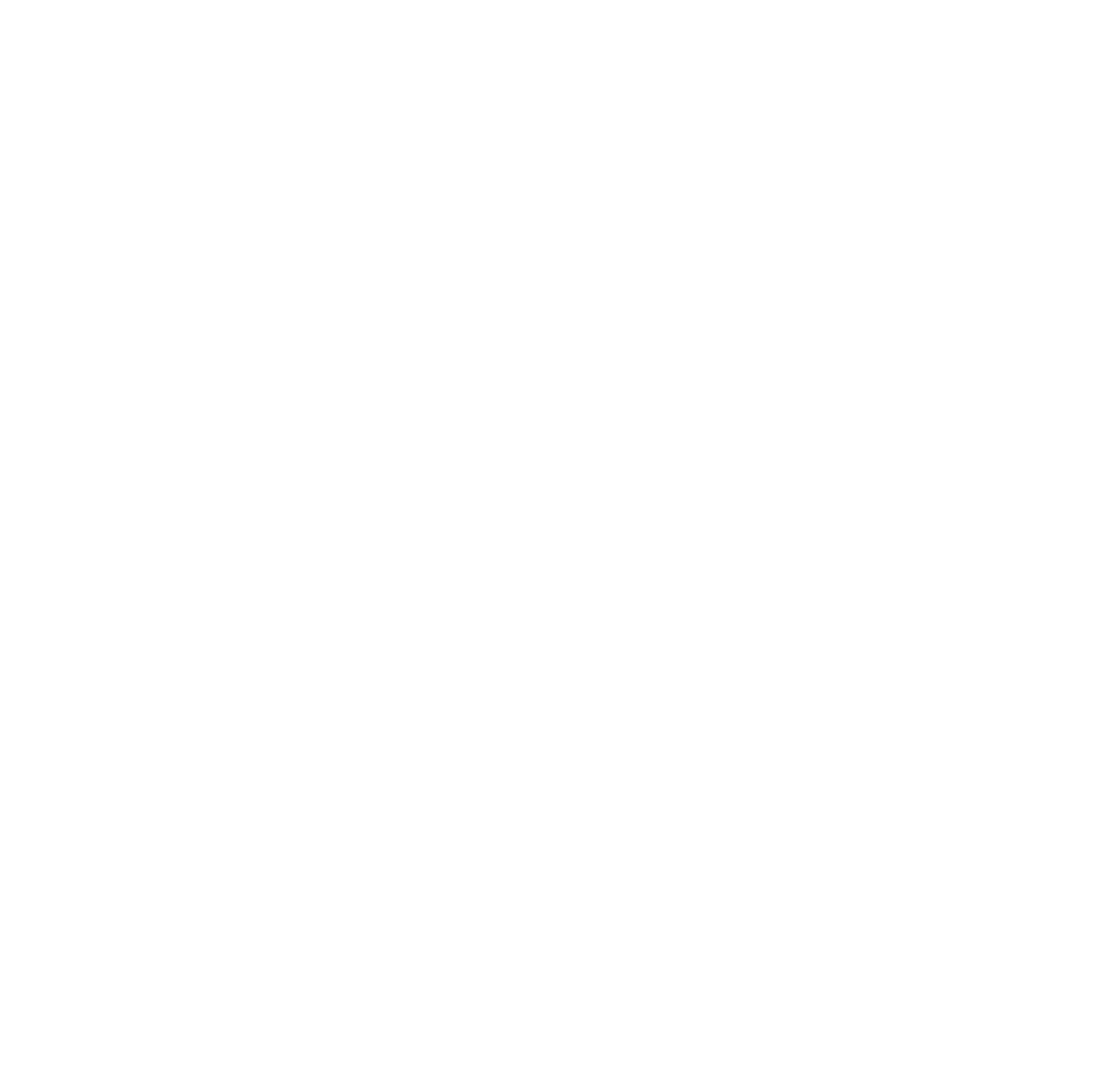
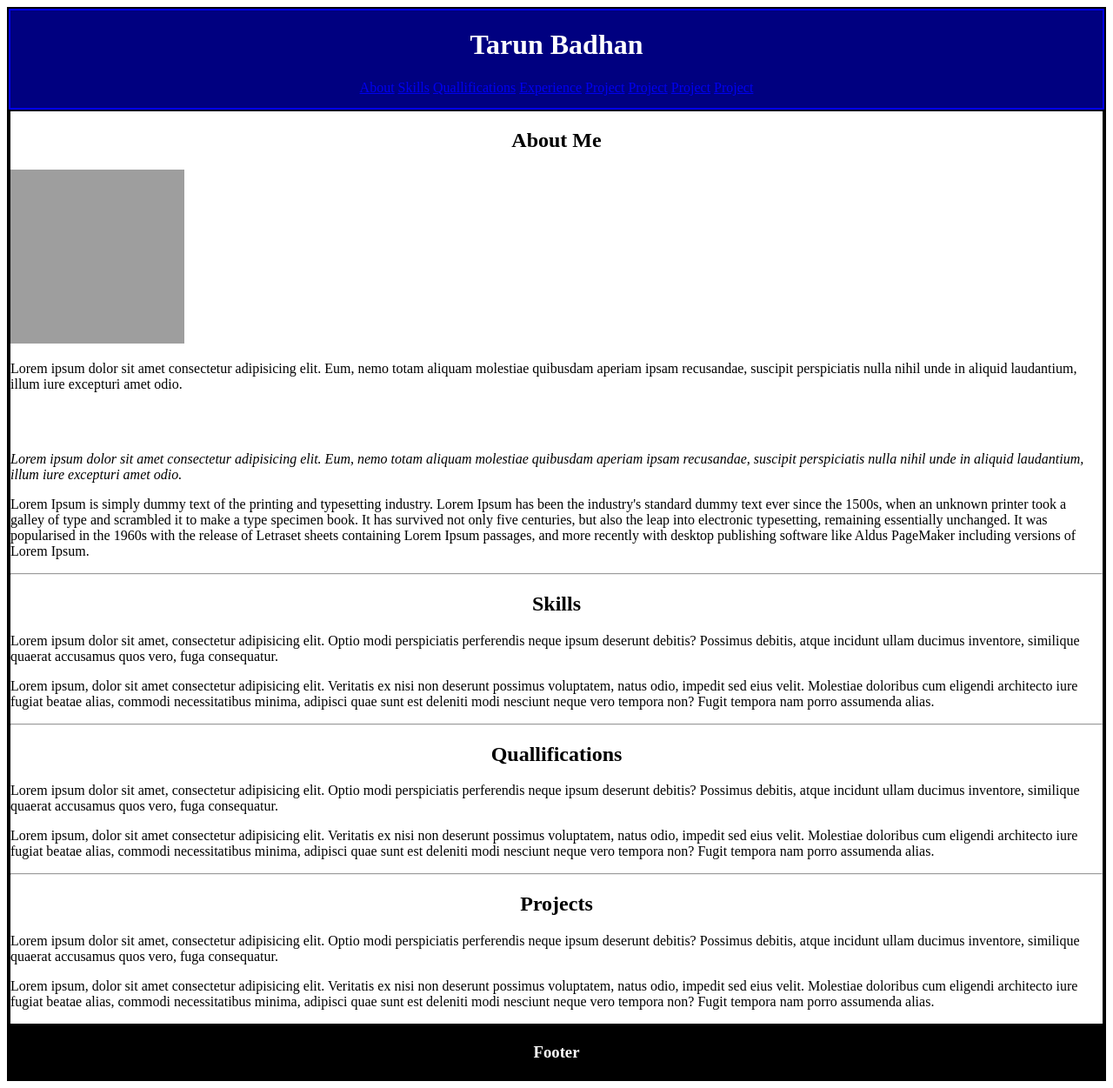
Before and after one commit to tarun908/hm_repo1_tarun, a plain HTML site: page index.html in a window 1280 px wide. Shown: the whole page at 87% size. Before the commit the page ends 800 px from the top, so only its background shows below. Drawn offline with Linux system fonts and the light colour scheme; grey boxes are pictures that could not be loaded.

Commit message:
index and css updated

```diff
--- a/css/style.css
+++ b/css/style.css
@@ -0,0 +1,31 @@
+#container{
+    border: solid black 2px;
+}
+header{
+    border: solid blue 2px;
+    text-align: center;
+    background-color: navy;
+    color: white;
+    height: 7rem;
+}
+
+section{
+    border: solid black 2px;
+
+}
+h2{
+    text-align: center;
+}
+img{
+    width: 200px;
+    height: 200px;
+}
+#italic{
+    font-style: italic;
+}
+footer{
+    border: solid black 1px;
+    text-align: center;
+    background-color: black;
+    color: white;
+}
--- a/index.html
+++ b/index.html
@@ -5,8 +5,66 @@
     <meta http-equiv="X-UA-Compatible" content="IE=edge">
     <meta name="viewport" content="width=device-width, initial-scale=1.0">
     <title>Document</title>
+    <link rel="stylesheet" href="css/style.css">
 </head>
 <body>
+    <div id="container">
+    <header>
+        <h1>Tarun Badhan</h1>
+        <nav>
+            <a href="http://">About</a>
+            <a href="http://">Skills</a>
+            <a href="http://">Quallifications</a>
+            <a href="http://">Experience</a>
+            <a href="http://">Project</a>
+            <a href="http://">Project</a>
+            <a href="http://">Project</a>
+            <a href="http://">Project</a>
+
+        </nav>
+
+    </header>
+    <section>
+        <article>
+         <h2>About Me</h2>
+         <img src="https://media.istockphoto.com/photos/funny-guy-man-picture-id517877112" alt="abc">
+         <p>Lorem ipsum dolor sit amet consectetur adipisicing elit. Eum, nemo totam aliquam molestiae quibusdam aperiam ipsam recusandae, suscipit perspiciatis nulla nihil unde in aliquid laudantium, illum iure excepturi amet odio.</p>
+         <br><br>
+         <p id="italic">Lorem ipsum dolor sit amet consectetur adipisicing elit. Eum, nemo totam aliquam molestiae quibusdam aperiam ipsam recusandae, suscipit perspiciatis nulla nihil unde in aliquid laudantium, illum iure excepturi amet odio.</p>
+
+         <p>Lorem Ipsum is simply dummy text of the printing and typesetting industry. Lorem Ipsum has been the industry's standard dummy text ever since the 1500s, when an unknown printer took a galley of type and scrambled it to make a type specimen book. It has survived not only five centuries, but also the leap into electronic typesetting, remaining essentially unchanged. It was popularised in the 1960s with the release of Letraset sheets containing Lorem Ipsum passages, and more recently with desktop publishing software like Aldus PageMaker including versions of Lorem Ipsum.</p>
+
+
+        </article>
+        <hr/>
+        <article>
+            <h2>Skills</h2>
+            <p>Lorem ipsum dolor sit amet, consectetur adipisicing elit. Optio modi perspiciatis perferendis neque ipsum deserunt debitis? Possimus debitis, atque incidunt ullam ducimus inventore, similique quaerat accusamus quos vero, fuga consequatur.</p>
+            <p>Lorem ipsum, dolor sit amet consectetur adipisicing elit. Veritatis ex nisi non deserunt possimus voluptatem, natus odio, impedit sed eius velit. Molestiae doloribus cum eligendi architecto iure fugiat beatae alias, commodi necessitatibus minima, adipisci quae sunt est deleniti modi nesciunt neque vero tempora non? Fugit tempora nam porro assumenda alias.</p>
+
+
+        </article>
+        <hr/>
+        <article>
+            <h2>Quallifications</h2>
+            <p>Lorem ipsum dolor sit amet, consectetur adipisicing elit. Optio modi perspiciatis perferendis neque ipsum deserunt debitis? Possimus debitis, atque incidunt ullam ducimus inventore, similique quaerat accusamus quos vero, fuga consequatur.</p>
+            <p>Lorem ipsum, dolor sit amet consectetur adipisicing elit. Veritatis ex nisi non deserunt possimus voluptatem, natus odio, impedit sed eius velit. Molestiae doloribus cum eligendi architecto iure fugiat beatae alias, commodi necessitatibus minima, adipisci quae sunt est deleniti modi nesciunt neque vero tempora non? Fugit tempora nam porro assumenda alias.</p>
+
+        </article>
+        <hr/>
+
+        <article>
+            <h2>Projects</h2>
+            <p>Lorem ipsum dolor sit amet, consectetur adipisicing elit. Optio modi perspiciatis perferendis neque ipsum deserunt debitis? Possimus debitis, atque incidunt ullam ducimus inventore, similique quaerat accusamus quos vero, fuga consequatur.</p>
+            <p>Lorem ipsum, dolor sit amet consectetur adipisicing elit. Veritatis ex nisi non deserunt possimus voluptatem, natus odio, impedit sed eius velit. Molestiae doloribus cum eligendi architecto iure fugiat beatae alias, commodi necessitatibus minima, adipisci quae sunt est deleniti modi nesciunt neque vero tempora non? Fugit tempora nam porro assumenda alias.</p>
+        </article>
+
+    </section>
+    <footer>
+        <h3>Footer</h3>
+    </footer>
+
+    </div>
 
 </body>
 </html>
```
